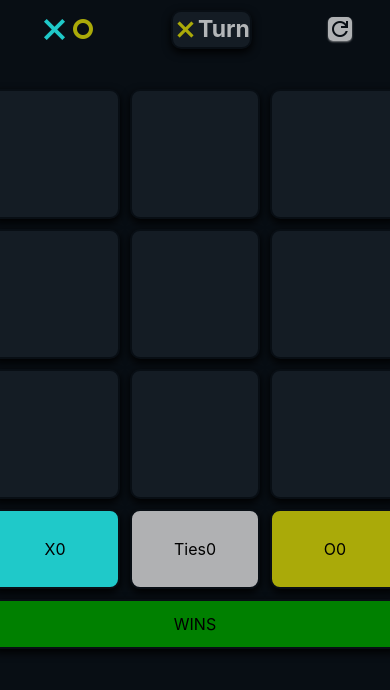
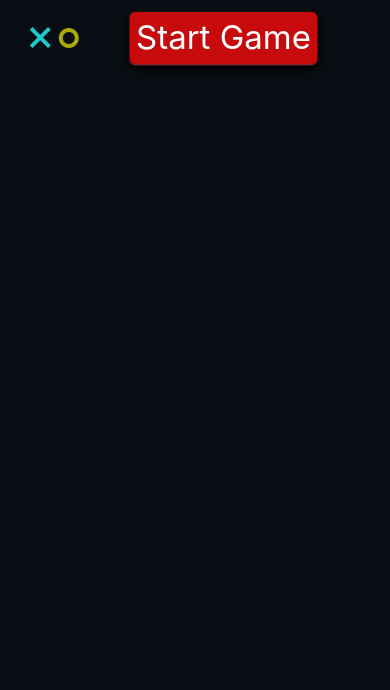
Before and after one commit to HoussemRg/TIC-TAC-TOE-React-App, a React (Create React App) app: page / in a window 390 px wide. Shown: the top 690 px of the page. Built offline with nearby package versions, Linux system fonts and the light colour scheme.

Commit message:
app is finished. It still to make it responsive

```diff
--- a/src/App.css
+++ b/src/App.css
@@ -25,6 +25,7 @@
   height: 80px;
   width: 130px;
   display: flex;
+  flex-direction: column;
   justify-content: center;
   align-items: center;
   border: 2px solid #080e14;
@@ -32,25 +33,39 @@
   box-shadow: 0px 3.5px 8px rgb(0, 0, 0);
   color:black;
   background-color: rgb(31, 201, 201);
+  font-family: "Raleway","Open Sans",sans-serif ;
+  font-weight: bold;
 }
+
 .o{
   background-color: #141c24;
   height: 80px;
   width: 130px;
   display: flex;
+  flex-direction: column;
   justify-content: center;
   align-items: center;
   border: 2px solid #080e14;
   border-radius: 10px;
   box-shadow: 0px 3.5px 8px rgb(0, 0, 0);
   color:black;
-  background-color:rgb(170, 170, 9);;
+  background-color:rgb(170, 170, 9);
+  font-family: "Raleway","Open Sans",sans-serif ;
+  font-weight: bold;
+
+}
+.x div span{
+  font-size:33px
+}
+.o div span{
+  font-size:25px
 }
 .ties{
   background-color: #141c24;
   height: 80px;
   width: 130px;
   display: flex;
+  flex-direction: column;
   justify-content: center;
   align-items: center;
   border: 2px solid #080e14;
@@ -58,6 +73,14 @@
   box-shadow: 0px 3.5px 8px rgb(0, 0, 0);
   color:black;
   background-color: rgba(255, 255, 255, 0.678);
+  font-family: "Raleway","Open Sans",sans-serif ;
+  font-weight: bold;
+
+}
+.ties .tie{
+  margin-top: -4.5px;
+  margin-bottom: 4.5px;
+  font-size: 23px;
 }
 .winner{
   grid-column: 1/4;
@@ -69,8 +92,11 @@
   border: 2px solid #080e14;
   border-radius: 10px;
   box-shadow: 0px 3.5px 8px rgb(0, 0, 0);
-  background-color: green;
-  color:black;
+  background-color: rgb(36, 190, 36);
+  color:rgba(226, 8, 8, 0.87);
+  font-family: "Raleway","Open Sans",sans-serif ;
+  font-weight: 700;
+  font-size: 25px;
 }
 .xBodySymbole{
   color:rgb(31, 201, 201);
--- a/src/App.tsx
+++ b/src/App.tsx
@@ -1,4 +1,4 @@
-import React, { useEffect, useState,useCallback } from 'react';
+import React, { useEffect, useState } from 'react';
 import './App.css';
 import GameBody from './Components/gameBody/gameBody';
 import Header from "./Components/header/header";
@@ -74,15 +74,18 @@ const arrayOfButtons:IUserTurn[] =[
     isClicked:false,
   }
 ];
-
-
 function App() {
   const [turn,setTurn]=useState<IUserTurn[]>(arrayOfButtons);
   const [clicks,setClicks]=useState<IPlayerClicks>({xClicks:[],oClicks:[]});
-  const [results,setResults]=useState<IResults>({xWinner:0,ties:0,oWinner:0})
+  const [playerTurn,setPlayerTurn]=useState<boolean>(false);
+  const [results,setResults]=useState<IResults>({xWinner:0,ties:0,oWinner:0});
+  const [winner,setWinner]=useState<string>("");
+  const [winnerDeclared,setWinnerDeclared]=useState<boolean>(false);
+  const [start,setStart]=useState(false);
   const playTurn=(id:number):void=>{
     const newArray:IUserTurn[]=turn.map((button:IUserTurn)=>{
       if(button.buttonId===id){
+        setPlayerTurn(!playerTurn);
         return({
           buttonId:button.buttonId,
           isClicked:true,
@@ -92,7 +95,6 @@ function App() {
       }else {
         return button;
       }
-
   });
     const newXTurnsArray:number[]=newArray.filter((button)=>button.isClicked && button.xturn).map((button)=>{
       return(button.buttonId);
@@ -103,74 +105,93 @@ function App() {
     const newClicks:IPlayerClicks={xClicks:newXTurnsArray,oClicks:newOTurnsArray};
     setTurn(newArray);
     setClicks(newClicks);
-
-
   }
-
-  const declareWinner=():void=>{
+  useEffect(()=>{
     const winningCombinations = [
-      [1, 2, 3], // Première ligne horizontale
-      [4, 5, 6], // Deuxième ligne horizontale
-      [7, 8, 9], // Troisième ligne horizontale
-      [1, 4, 7], // Première ligne verticale
-      [2, 5, 8], // Deuxième ligne verticale
-      [3, 6, 9], // Troisième ligne verticale
-      [1, 5, 9], // Diagonale de gauche à droite
-      [3, 5, 7], // Diagonale de droite à gauche
+      [1, 2, 3],
+      [4, 5, 6],
+      [7, 8, 9],
+      [1, 4, 7],
+      [2, 5, 8],
+      [3, 6, 9],
+      [1, 5, 9],
+      [3, 5, 7],
     ];
-
+    let newXwinner:number=results.xWinner;
+    let newOwinner:number=results.oWinner;
+    let newTie:number=results.ties;
     winningCombinations.forEach((comb)=>{
       if(comb.every((num)=> clicks.xClicks.includes(num))){
-        const newXwinner=results.xWinner++;
-        const oldTie=results.ties;
-        const oldoWinner=results.oWinner
-        setResults({xWinner:newXwinner,ties:oldTie,oWinner:oldoWinner});
-        console.log(results);
+        newXwinner++;
+        setWinner("X wins");
+        setWinnerDeclared(true);
       }
       else if(comb.every((num)=> clicks.oClicks.includes(num))){
-        const newOwinner=results.oWinner++;
-        const oldTie=results.ties;
-        const oldXWinner=results.xWinner
-        setResults({xWinner:oldXWinner,ties:oldTie,oWinner:newOwinner});
-        console.log(results);
+        newOwinner++;
+        setWinner("O wins");
+        setWinnerDeclared(true);
       }
     })
     if(clicks.xClicks.length===5){
-      const newTie=results.ties++;
-      setResults({xWinner:results.xWinner,ties:newTie,oWinner:results.oWinner});
+      newTie++;
+      setWinner("Tie ");
+      setWinnerDeclared(true);
+    }
+    setResults((prevResults) => ({
+      ...prevResults,
+      xWinner: newXwinner,
+      oWinner: newOwinner,
+      ties: newTie,
+    }));
+  },[clicks]);
 
-    }
+useEffect(()=>{
+  console.log(winnerDeclared);
+  if(winnerDeclared){
+    setTurn(arrayOfButtons);
+
+    setWinnerDeclared(false);
+    setPlayerTurn(false);
   }
-
-  useEffect(()=>{
-    declareWinner();
-  },[clicks])
-
-
+},[winnerDeclared]);
+const startGame=():void=>{
+  setStart(true);
+}
+const restartGame=():void=>{
+  setTurn(arrayOfButtons);
+  setWinnerDeclared(false);
+  setPlayerTurn(false);
+  setResults({xWinner:0,ties:0,oWinner:0});
+  setWinner("");
+}
   return (
 
     <div className="App">
-      <Header />
+      <Header playerTurn={playerTurn} restartGame={restartGame} start={start} startGame={startGame} />
+      {start &&
+      <>
       <GameBody turn={turn} playTurn={playTurn} results={results} />
       <div className="footer-grid">
         <div className="results">
           <div className="x">
-                <div>X</div>
+                <div><span className="material-symbols-outlined ">close</span></div>
                 <div>{results.xWinner}</div>
             </div>
             <div className="ties">
-                <div>Ties</div>
+                <div className='tie'>Ties</div>
                 <div>{results.ties}</div>
             </div>
             <div className="o">
-                <div>O</div>
+                <div><span className="material-symbols-outlined">trip_origin</span></div>
                 <div>{results.oWinner}</div>
             </div>
             <div className="winner">
-                WINS
+              {winner}
             </div>
         </div>
       </div>
+      </>
+      }
     </div>
 
 
--- a/src/Components/gameBody/gameBody.tsx
+++ b/src/Components/gameBody/gameBody.tsx
@@ -5,6 +5,7 @@ interface IPlayTurn{
     turn:IUserTurn[]
     playTurn:(id:number)=>void
     results:IResults
+
 }
 
 
--- a/src/Components/header/header.css
+++ b/src/Components/header/header.css
@@ -47,3 +47,14 @@
     border-radius: 5px;
     box-shadow: 0px 1px 2px rgba(255, 255, 255, 0.459);
 }
+.start{
+    display: flex;
+    justify-content: center;
+    align-items: center;
+    font-size: 33px;
+    color: #ffffff;
+    background-color: rgba(226, 8, 8, 0.87);
+    border-radius: 5px;
+    box-shadow: 0px 1px 2px rgba(197, 55, 55, 0.87);
+    border: none;
+}
--- a/src/Components/header/header.tsx
+++ b/src/Components/header/header.tsx
@@ -1,7 +1,14 @@
 import React from 'react';
 import './header.css';
 
-function Header() {
+interface IHeader{
+  playerTurn:boolean
+  restartGame:()=>void
+  start:boolean
+  startGame:()=>void
+}
+
+function Header(props:IHeader) {
   return (
       <div className='header'>
         <div className="icon">
@@ -9,11 +16,11 @@ function Header() {
             <span className="material-symbols-outlined oSymbole">trip_origin</span>
         </div>
         <div className="turn">
-            <span className="material-symbols-outlined xSymboleTurn">close</span>
-            <div>Turn</div>
+            {props.start ? props.playerTurn ?<><span className="material-symbols-outlined oSymbole">trip_origin</span><div>Turn</div></> : <><span className="material-symbols-outlined xSymbole">close</span><div>Turn</div></>: <button onClick={props.startGame} className="start">Start Game</button>}
+
         </div>
-        <div className="reset">
-        <span className="material-symbols-outlined refresh">refresh</span>
+        <div >
+          {props.start && <button onClick={props.restartGame} className="reset"><span className="material-symbols-outlined refresh">refresh</span></button>}
         </div>
       </div>
   );
```
